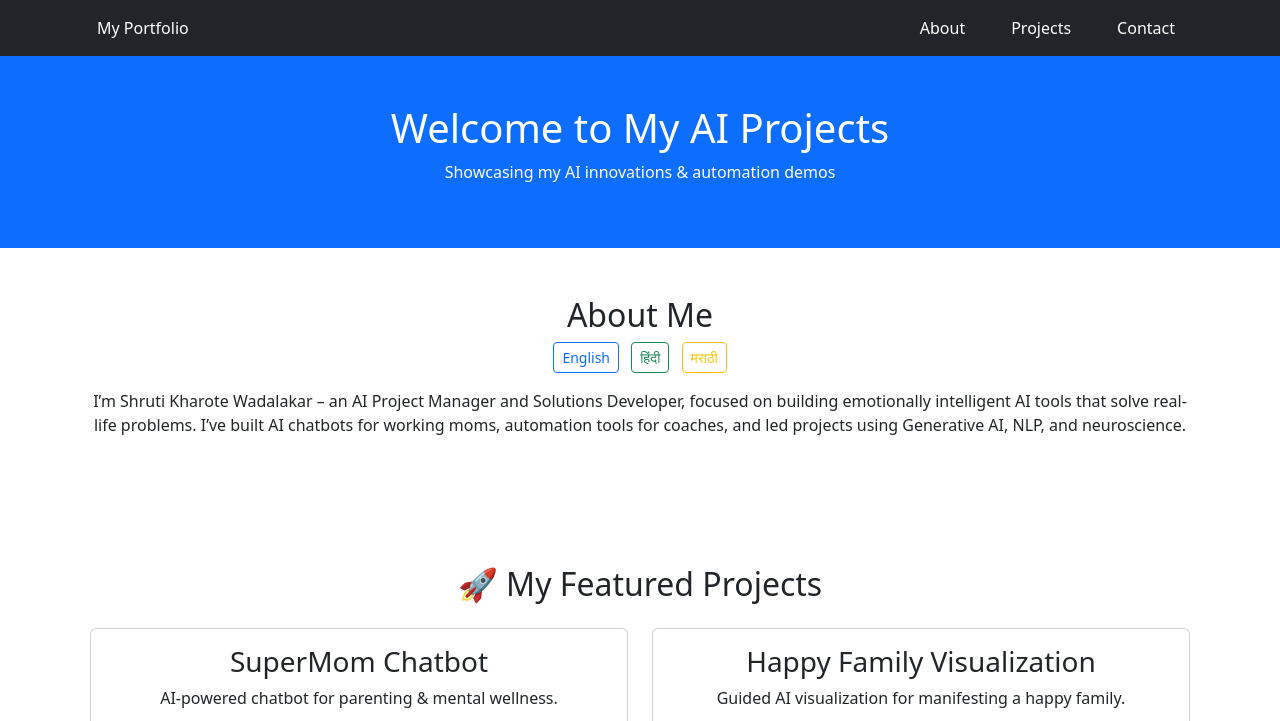
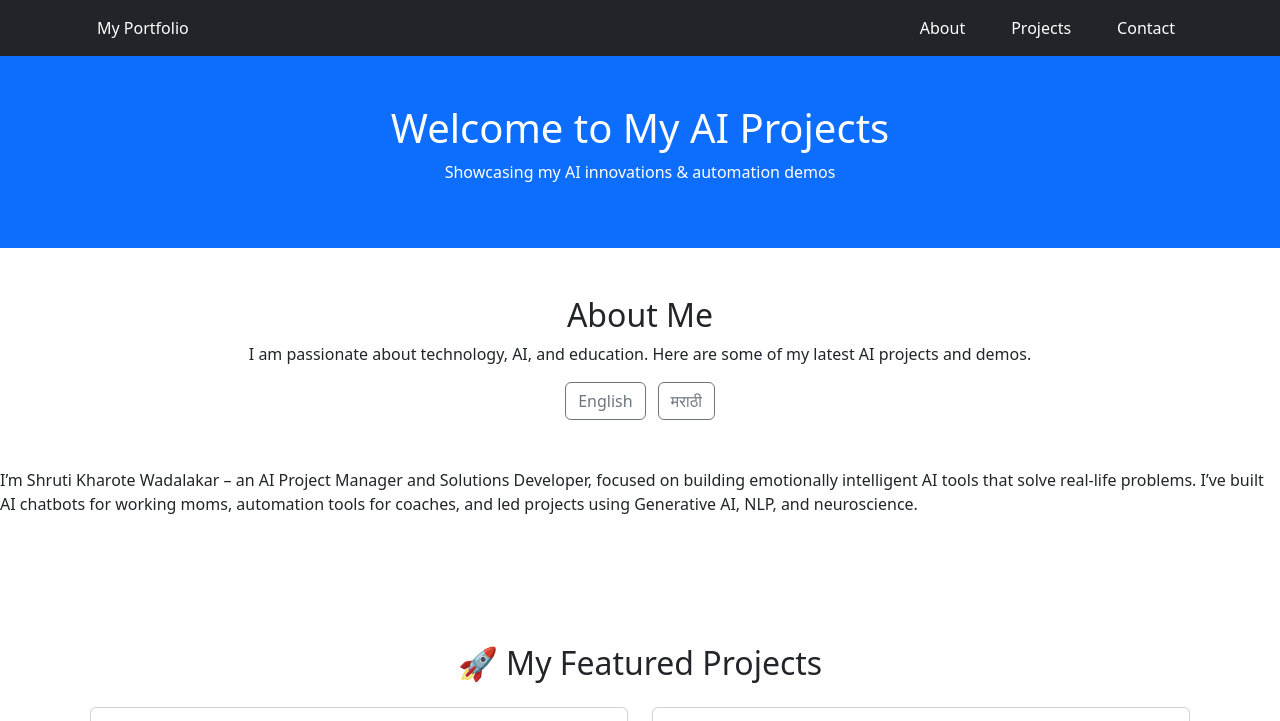
Before and after one commit to shrutiWadalkar/shruti_wadalkar.github.io, a plain HTML site: page index.html in a window 1280 px wide. Both pictures are taken after a click on the button "English". Shown: the top 721 px of the page. Drawn offline with nearby package versions, Linux system fonts and the light colour scheme; grey boxes are pictures that could not be loaded.

Commit message:
Update index.html

```diff
--- a/index.html
+++ b/index.html
@@ -34,23 +34,21 @@
 
    <!-- About Section with Language Toggle -->
 <section id="about" class="container my-5 text-center">
-    <h2>About Me</h2>
+    <h2 id="about-title">About Me</h2>
+    <p id="about-text">
+        I am passionate about technology, AI, and education. Here are some of my latest AI projects and demos.
+    </p>
 
-    <!-- Language Buttons -->
-    <div class="mb-3">
-        <button class="btn btn-outline-primary btn-sm mx-1" onclick="showLanguage('en')">English</button>
-        <button class="btn btn-outline-success btn-sm mx-1" onclick="showLanguage('hi')">हिंदी</button>
-        <button class="btn btn-outline-warning btn-sm mx-1" onclick="showLanguage('mr')">मराठी</button>
+    <div class="mt-3">
+        <button class="btn btn-outline-secondary mx-1" onclick="switchLanguage('en')">English</button>
+        <button class="btn btn-outline-secondary mx-1" onclick="switchLanguage('mr')">मराठी</button>
     </div>
+</section>
+
 
     <!-- English Version -->
     <div id="about-en">
         <p>I’m Shruti Kharote Wadalakar – an AI Project Manager and Solutions Developer, focused on building emotionally intelligent AI tools that solve real-life problems. I’ve built AI chatbots for working moms, automation tools for coaches, and led projects using Generative AI, NLP, and neuroscience.</p>
-    </div>
-
-    <!-- Hindi Version -->
-    <div id="about-hi" style="display: none;">
-        <p>नमस्ते! मैं श्रुती खरोटे वाडळकर — एक AI प्रोजेक्ट मैनेजर और सॉल्यूशन्स डेवेलपर हूं, जो असली जीवन की चुनौतियों को हल करने वाले AI टूल्स बनाने के लिए समर्पित हूं। मैंने कामकाजी माताओं के लिए चैटबॉट्स, कोचिंग इंडस्ट्री के लिए ऑटोमेशन टूल्स और जनरेटिव AI का उपयोग करके कई इनोवेटिव प्रोजेक्ट्स को लीड किया है।</p>
     </div>
 
     <!-- Marathi Version -->
@@ -130,6 +128,24 @@
 </section>
 
 
-    <script src="https://cdn.jsdelivr.net/npm/bootstrap@5.3.0/dist/js/bootstrap.bundle.min.js"></script>
+   <script>
+  const translations = {
+    en: {
+      aboutTitle: "About Me",
+      aboutText: "I am passionate about technology, AI, and education. Here are some of my latest AI projects and demos.",
+    },
+
+    mr: {
+      aboutTitle: "माझ्याबद्दल",
+      aboutText: "मला तंत्रज्ञान, एआय आणि शिक्षणाची आवड आहे. इथे माझे काही नवीन एआय प्रोजेक्ट्स आणि डेमो आहेत.",
+    }
+  };
+
+  function switchLanguage(lang) {
+    document.getElementById("about-title").textContent = translations[lang].aboutTitle;
+    document.getElementById("about-text").textContent = translations[lang].aboutText;
+  }
+</script>
+
 </body>
 </html>
```
